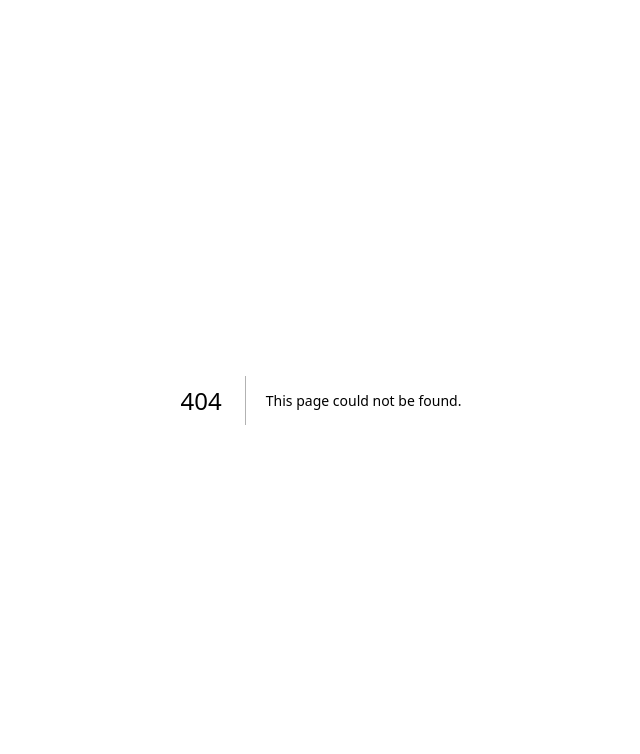
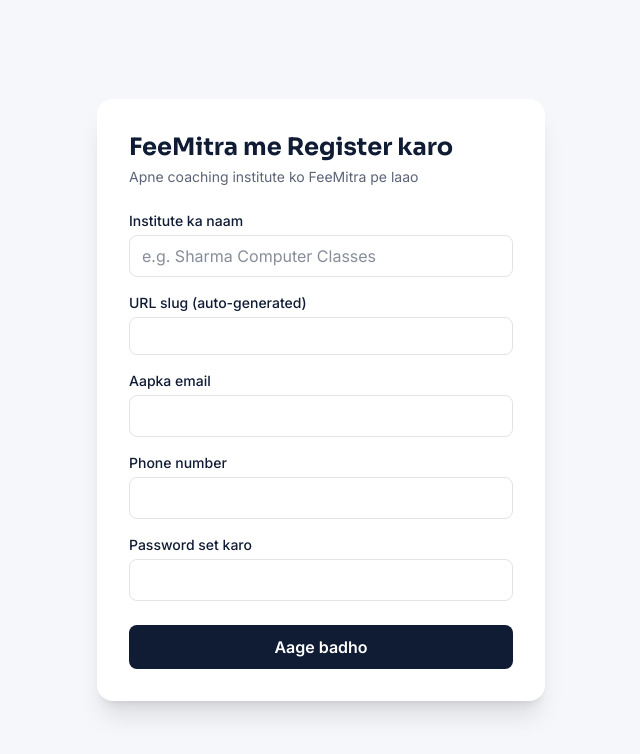
Before and after one commit to feemitraofficial/feemitra, a Next.js app: page /register in a window 1280 px wide. Before the commit this address had no page. Shown: the top 754 px of the page, without its empty margins (319-959 px from the left). Built offline with nearby package versions, Linux system fonts and the light colour scheme; no server answers.

Commit message:
Add files via upload

```diff
--- /dev/null
+++ b/src/app/register/page.js
@@ -0,0 +1,265 @@
+"use client";
+
+import { useState } from "react";
+import { createClient } from "@/lib/supabase/client";
+
+const REG_FEE = 999;
+const UPI_ID = "coolmahato@axl";
+const UPI_NAME = "FeeMitra";
+
+function buildUpiLink(amount) {
+  const params = new URLSearchParams({
+    pa: UPI_ID,
+    pn: UPI_NAME,
+    am: String(amount),
+    cu: "INR",
+    tn: "FeeMitra Registration Fee",
+  });
+  return `upi://pay?${params.toString()}`;
+}
+
+export default function RegisterPage() {
+  const supabase = createClient();
+  const [step, setStep] = useState(1); // 1 = details, 2 = payment, 3 = done
+  const [form, setForm] = useState({
+    name: "",
+    slug: "",
+    ownerEmail: "",
+    ownerPhone: "",
+    password: "",
+  });
+  const [utr, setUtr] = useState("");
+  const [error, setError] = useState("");
+  const [loading, setLoading] = useState(false);
+  const [instituteId, setInstituteId] = useState(null);
+
+  function handleChange(e) {
+    const { name, value } = e.target;
+    setForm((f) => ({
+      ...f,
+      [name]: value,
+      ...(name === "name"
+        ? { slug: value.toLowerCase().trim().replace(/[^a-z0-9]+/g, "-").replace(/(^-|-$)/g, "") }
+        : {}),
+    }));
+  }
+
+  async function handleDetailsSubmit(e) {
+    e.preventDefault();
+    setError("");
+    setLoading(true);
+
+    try {
+      // 1. Create auth user for this institute's owner
+      const { data: signUpData, error: signUpError } = await supabase.auth.signUp({
+        email: form.ownerEmail,
+        password: form.password,
+      });
+      if (signUpError) throw signUpError;
+
+      // 2. Create institute row (status: pending)
+      const { data: instData, error: instError } = await supabase
+        .from("institutes")
+        .insert({
+          name: form.name,
+          slug: form.slug,
+          owner_email: form.ownerEmail,
+          owner_phone: form.ownerPhone,
+          status: "pending",
+          fee_paid: false,
+        })
+        .select()
+        .single();
+      if (instError) throw instError;
+
+      // 3. Link this user as institute admin
+      const { error: adminError } = await supabase.from("institute_admins").insert({
+        institute_id: instData.id,
+        auth_user_id: signUpData.user.id,
+        email: form.ownerEmail,
+        full_name: form.name,
+        role: "admin",
+      });
+      if (adminError) throw adminError;
+
+      setInstituteId(instData.id);
+      setStep(2);
+    } catch (err) {
+      setError(err.message || "Kuch galat ho gaya, dobara try karo.");
+    } finally {
+      setLoading(false);
+    }
+  }
+
+  async function handlePaymentSubmit(e) {
+    e.preventDefault();
+    setError("");
+    setLoading(true);
+
+    try {
+      const { error: payError } = await supabase.from("payments").insert({
+        institute_id: instituteId,
+        student_id: null,
+        amount: REG_FEE,
+        payment_mode: "upi",
+        receipt_number: `REG-${Date.now()}`,
+        remarks: `Registration fee — UTR: ${utr}`,
+      });
+      // ignore payments insert error silently if RLS blocks pre-approval; still move forward
+      setStep(3);
+    } catch (err) {
+      setStep(3);
+    } finally {
+      setLoading(false);
+    }
+  }
+
+  const upiLink = buildUpiLink(REG_FEE);
+
+  return (
+    <div style={{ background: "var(--bg)" }} className="min-h-screen flex items-center justify-center px-4 py-10">
+      <div className="bg-white rounded-2xl shadow-xl p-8 w-full max-w-md">
+        <h1 className="font-display text-2xl font-bold mb-1" style={{ color: "var(--navy)" }}>
+          FeeMitra me Register karo
+        </h1>
+        <p className="text-sm mb-6" style={{ color: "var(--muted)" }}>
+          Apne coaching institute ko FeeMitra pe laao
+        </p>
+
+        {error && (
+          <div className="mb-4 text-sm rounded-lg px-3 py-2" style={{ background: "#FBEAE6", color: "var(--danger)" }}>
+            {error}
+          </div>
+        )}
+
+        {step === 1 && (
+          <form onSubmit={handleDetailsSubmit}>
+            <label className="block text-sm font-medium mb-1">Institute ka naam</label>
+            <input
+              name="name"
+              required
+              value={form.name}
+              onChange={handleChange}
+              className="w-full border rounded-lg px-3 py-2 mb-4"
+              style={{ borderColor: "#E2E4EA" }}
+              placeholder="e.g. Sharma Computer Classes"
+            />
+
+            <label className="block text-sm font-medium mb-1">
+              URL slug (auto-generated)
+            </label>
+            <input
+              name="slug"
+              required
+              value={form.slug}
+              onChange={handleChange}
+              className="w-full border rounded-lg px-3 py-2 mb-4 text-sm"
+              style={{ borderColor: "#E2E4EA" }}
+            />
+
+            <label className="block text-sm font-medium mb-1">Aapka email</label>
+            <input
+              type="email"
+              name="ownerEmail"
+              required
+              value={form.ownerEmail}
+              onChange={handleChange}
+              className="w-full border rounded-lg px-3 py-2 mb-4"
+              style={{ borderColor: "#E2E4EA" }}
+            />
+
+            <label className="block text-sm font-medium mb-1">Phone number</label>
+            <input
+              name="ownerPhone"
+              required
+              value={form.ownerPhone}
+              onChange={handleChange}
+              className="w-full border rounded-lg px-3 py-2 mb-4"
+              style={{ borderColor: "#E2E4EA" }}
+            />
+
+            <label className="block text-sm font-medium mb-1">Password set karo</label>
+            <input
+              type="password"
+              name="password"
+              required
+              minLength={6}
+              value={form.password}
+              onChange={handleChange}
+              className="w-full border rounded-lg px-3 py-2 mb-6"
+              style={{ borderColor: "#E2E4EA" }}
+            />
+
+            <button
+              type="submit"
+              disabled={loading}
+              className="w-full rounded-lg py-2.5 font-semibold text-white"
+              style={{ background: "var(--navy)" }}
+            >
+              {loading ? "Register ho raha hai..." : "Aage badho"}
+            </button>
+          </form>
+        )}
+
+        {step === 2 && (
+          <form onSubmit={handlePaymentSubmit}>
+            <div className="text-center mb-4">
+              <p className="text-sm mb-2" style={{ color: "var(--muted)" }}>
+                Registration fee: <strong>₹{REG_FEE}</strong>
+              </p>
+              <img
+                src={`https://api.qrserver.com/v1/create-qr-code/?size=220x220&data=${encodeURIComponent(upiLink)}`}
+                alt="UPI QR Code"
+                className="mx-auto rounded-lg border"
+                style={{ borderColor: "#E2E4EA" }}
+              />
+              <p className="text-xs mt-2" style={{ color: "var(--muted)" }}>
+                UPI ID: {UPI_ID}
+              </p>
+            </div>
+
+            <label className="block text-sm font-medium mb-1">
+              Payment ke baad UTR / Transaction ID daalo
+            </label>
+            <input
+              required
+              value={utr}
+              onChange={(e) => setUtr(e.target.value)}
+              className="w-full border rounded-lg px-3 py-2 mb-6"
+              style={{ borderColor: "#E2E4EA" }}
+              placeholder="e.g. 234567891234"
+            />
+
+            <button
+              type="submit"
+              disabled={loading}
+              className="w-full rounded-lg py-2.5 font-semibold text-white"
+              style={{ background: "var(--navy)" }}
+            >
+              {loading ? "Submit ho raha hai..." : "Payment confirm karo"}
+            </button>
+          </form>
+        )}
+
+        {step === 3 && (
+          <div className="text-center py-6">
+            <div
+              className="w-14 h-14 rounded-full mx-auto mb-4 flex items-center justify-center text-2xl"
+              style={{ background: "#E5F3EC", color: "var(--success)" }}
+            >
+              ✓
+            </div>
+            <h2 className="font-display text-lg font-bold mb-2" style={{ color: "var(--navy)" }}>
+              Registration ho gaya!
+            </h2>
+            <p className="text-sm" style={{ color: "var(--muted)" }}>
+              Tumhara payment verify hone ke baad account approve ho jayega
+              (kuch ghanto me). Approval ke baad email pe pata chal jayega,
+              phir login kar sakte ho.
+            </p>
+          </div>
+        )}
+      </div>
+    </div>
+  );
+}
```
